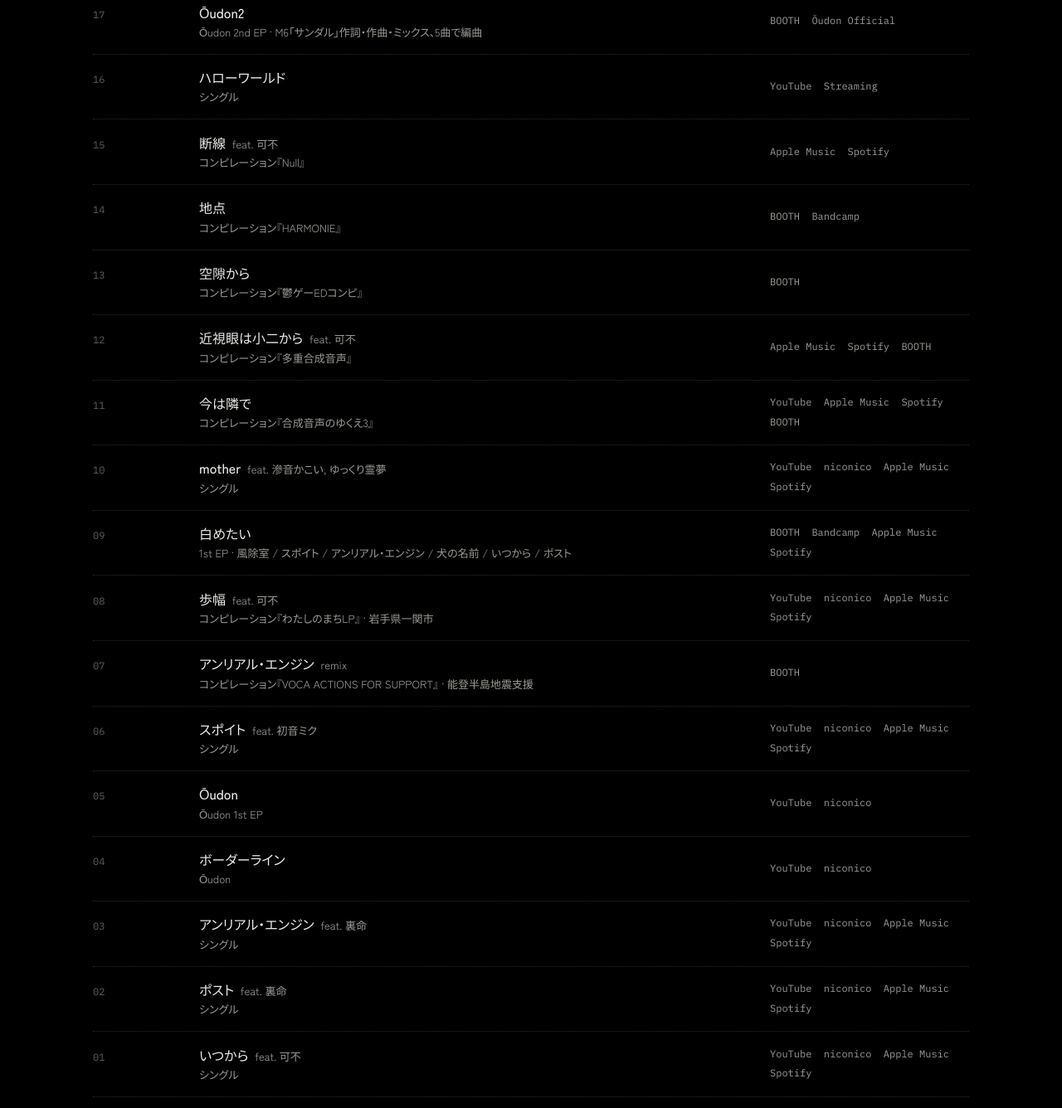
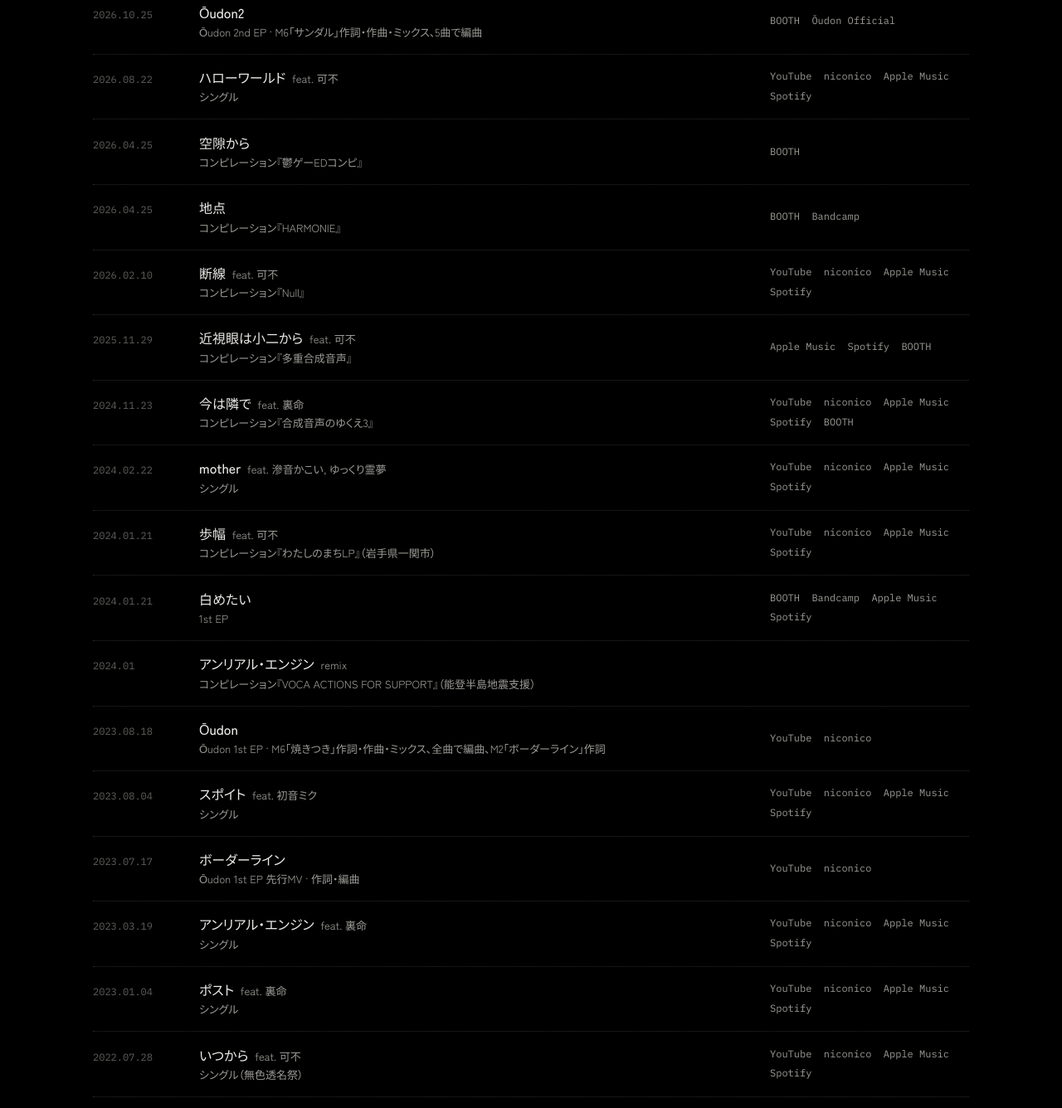
Before and after one commit to Oshibacomyaku/oshibacomyaku.github.io, a plain HTML site: page index.html in a window 1280 px wide. Shown: the part 1524-2860 px from the top of the page at 83% size. Drawn offline with Linux system fonts and the light colour scheme; animation ran at ten frames a second.

Commit message:
リストの表記を揃え、Music を発売日順に、MV リンクを修正
- Music の左列を通し番号から発売日に変更（新しい順）
- 2行目を「どこで（補足） · 何をした」に統一。自分名義の曲は担当を省き、Ōudon 作品だけ担当を記載
- Ōudon 1st EP・ボーダーラインの担当を追記
- スポイトと Ōudon の YouTube / niconico リンクが入れ違っていたのを修正
- 今は隣で・断線・歩幅のリンクを各曲の MV に、ハローワールドに niconico / Apple Music / Spotify を追加
- 期限切れの VOCA ACTIONS FOR SUPPORT の BOOTH リンクを削除

Co-Authored-By: Claude Opus 5.5 <noreply@anthropic.com>

```diff
--- a/index.html
+++ b/index.html
@@ -89,7 +89,7 @@
       <h2 id="music-heading" class="section-title">Music</h2>
       <ol class="index">
         <li class="row">
-          <p class="row-no">17</p>
+          <p class="row-no">2026.10.25</p>
           <div class="row-main">
             <h3 class="row-title">Ōudon2</h3>
             <p class="row-meta">Ōudon 2nd EP · M6「サンダル」作詞・作曲・ミックス、5曲で編曲</p>
@@ -100,29 +100,30 @@
           </p>
         </li>
         <li class="row">
-          <p class="row-no">16</p>
+          <p class="row-no">2026.08.22</p>
           <div class="row-main">
-            <h3 class="row-title">ハローワールド</h3>
+            <h3 class="row-title">ハローワールド <span class="row-feat">feat. 可不</span></h3>
             <p class="row-meta">シングル</p>
           </div>
           <p class="row-links">
             <a href="https://youtu.be/j3BD-WlUVEQ">YouTube</a>
-            <a href="https://nodee.net/a/etkxsa81vjud">Streaming</a>
+            <a href="https://www.nicovideo.jp/watch/sm46697193">niconico</a>
+            <a href="https://music.apple.com/jp/album/hello-world-single/6816013698">Apple Music</a>
+            <a href="https://open.spotify.com/intl-ja/track/6qQCeAXHeeRJBDpflhkNwh">Spotify</a>
           </p>
         </li>
         <li class="row">
-          <p class="row-no">15</p>
+          <p class="row-no">2026.04.25</p>
           <div class="row-main">
-            <h3 class="row-title">断線 <span class="row-feat">feat. 可不</span></h3>
-            <p class="row-meta">コンピレーション『Null』</p>
+            <h3 class="row-title">空隙から</h3>
+            <p class="row-meta">コンピレーション『鬱ゲーEDコンピ』</p>
           </div>
           <p class="row-links">
-            <a href="https://music.apple.com/jp/album/%E6%96%AD%E7%B7%9A-feat-kafu/1874849313?i=1874849327">Apple Music</a>
-            <a href="https://open.spotify.com/intl-ja/album/66NolHywMBT5ycVPvBbQMy">Spotify</a>
+            <a href="https://damabgmrecords.booth.pm/items/8219034">BOOTH</a>
           </p>
         </li>
         <li class="row">
-          <p class="row-no">14</p>
+          <p class="row-no">2026.04.25</p>
           <div class="row-main">
             <h3 class="row-title">地点</h3>
             <p class="row-meta">コンピレーション『HARMONIE』</p>
@@ -133,17 +134,20 @@
           </p>
         </li>
         <li class="row">
-          <p class="row-no">13</p>
+          <p class="row-no">2026.02.10</p>
           <div class="row-main">
-            <h3 class="row-title">空隙から</h3>
-            <p class="row-meta">コンピレーション『鬱ゲーEDコンピ』</p>
+            <h3 class="row-title">断線 <span class="row-feat">feat. 可不</span></h3>
+            <p class="row-meta">コンピレーション『Null』</p>
           </div>
           <p class="row-links">
-            <a href="https://damabgmrecords.booth.pm/items/8219034">BOOTH</a>
+            <a href="https://youtu.be/2_FavaceTPQ">YouTube</a>
+            <a href="https://www.nicovideo.jp/watch/sm46039381">niconico</a>
+            <a href="https://music.apple.com/jp/album/%E6%96%AD%E7%B7%9A-feat-kafu/1874849313?i=1874849327">Apple Music</a>
+            <a href="https://open.spotify.com/intl-ja/album/66NolHywMBT5ycVPvBbQMy">Spotify</a>
           </p>
         </li>
         <li class="row">
-          <p class="row-no">12</p>
+          <p class="row-no">2025.11.29</p>
           <div class="row-main">
             <h3 class="row-title">近視眼は小二から <span class="row-feat">feat. 可不</span></h3>
             <p class="row-meta">コンピレーション『多重合成音声』</p>
@@ -155,20 +159,21 @@
           </p>
         </li>
         <li class="row">
-          <p class="row-no">11</p>
+          <p class="row-no">2024.11.23</p>
           <div class="row-main">
-            <h3 class="row-title">今は隣で</h3>
+            <h3 class="row-title">今は隣で <span class="row-feat">feat. 裏命</span></h3>
             <p class="row-meta">コンピレーション『合成音声のゆくえ3』</p>
           </div>
           <p class="row-links">
-            <a href="https://youtu.be/YO0ZapqHxPc">YouTube</a>
+            <a href="https://youtu.be/3AVrc_cNRYo">YouTube</a>
+            <a href="https://www.nicovideo.jp/watch/sm46412330">niconico</a>
             <a href="https://music.apple.com/jp/album/%E4%BB%8A%E3%81%AF%E9%9A%A3%E3%81%A7/1782854868?i=1782855088">Apple Music</a>
             <a href="https://open.spotify.com/intl-ja/album/4yFRNrqKsD493To21GHkIb">Spotify</a>
             <a href="https://booth.pm/ja/items/6312940">BOOTH</a>
           </p>
         </li>
         <li class="row">
-          <p class="row-no">10</p>
+          <p class="row-no">2024.02.22</p>
           <div class="row-main">
             <h3 class="row-title">mother <span class="row-feat">feat. 滲音かこい, ゆっくり霊夢</span></h3>
             <p class="row-meta">シングル</p>
@@ -181,10 +186,23 @@
           </p>
         </li>
         <li class="row">
-          <p class="row-no">09</p>
+          <p class="row-no">2024.01.21</p>
+          <div class="row-main">
+            <h3 class="row-title">歩幅 <span class="row-feat">feat. 可不</span></h3>
+            <p class="row-meta">コンピレーション『わたしのまちLP』（岩手県一関市）</p>
+          </div>
+          <p class="row-links">
+            <a href="https://youtu.be/TCeAlT0YoqY">YouTube</a>
+            <a href="https://www.nicovideo.jp/watch/sm43327919">niconico</a>
+            <a href="https://music.apple.com/jp/album/%E6%AD%A9%E5%B9%85/1740871517?i=1740871921">Apple Music</a>
+            <a href="https://open.spotify.com/intl-ja/album/4teFxQ9p8SnqUvqT2Sr2qo">Spotify</a>
+          </p>
+        </li>
+        <li class="row">
+          <p class="row-no">2024.01.21</p>
           <div class="row-main">
             <h3 class="row-title">白めたい</h3>
-            <p class="row-meta">1st EP · 風除室 / スポイト / アンリアル・エンジン / 犬の名前 / いつから / ポスト</p>
+            <p class="row-meta">1st EP</p>
           </div>
           <p class="row-links">
             <a href="https://oshibacomyaku.booth.pm/items/5445843">BOOTH</a>
@@ -194,57 +212,42 @@
           </p>
         </li>
         <li class="row">
-          <p class="row-no">08</p>
+          <p class="row-no">2024.01</p>
           <div class="row-main">
-            <h3 class="row-title">歩幅 <span class="row-feat">feat. 可不</span></h3>
-            <p class="row-meta">コンピレーション『わたしのまちLP』 · 岩手県一関市</p>
+            <h3 class="row-title">アンリアル・エンジン <span class="row-feat">remix</span></h3>
+            <p class="row-meta">コンピレーション『VOCA ACTIONS FOR SUPPORT』（能登半島地震支援）</p>
+          </div>
+          <p class="row-links"></p>
+        </li>
+        <li class="row">
+          <p class="row-no">2023.08.18</p>
+          <div class="row-main">
+            <h3 class="row-title">Ōudon</h3>
+            <p class="row-meta">Ōudon 1st EP · M6「焼きつき」作詞・作曲・ミックス、全曲で編曲、M2「ボーダーライン」作詞</p>
           </div>
           <p class="row-links">
-            <a href="https://youtu.be/TCeAlT0YoqY">YouTube</a>
-            <a href="https://www.nicovideo.jp/watch/sm43237202">niconico</a>
-            <a href="https://music.apple.com/jp/album/%E6%AD%A9%E5%B9%85/1740871517?i=1740871921">Apple Music</a>
-            <a href="https://open.spotify.com/intl-ja/album/4teFxQ9p8SnqUvqT2Sr2qo">Spotify</a>
+            <a href="https://youtu.be/LZPXRIdtL_s">YouTube</a>
+            <a href="https://www.nicovideo.jp/watch/sm42557414">niconico</a>
           </p>
         </li>
         <li class="row">
-          <p class="row-no">07</p>
-          <div class="row-main">
-            <h3 class="row-title">アンリアル・エンジン <span class="row-feat">remix</span></h3>
-            <p class="row-meta">コンピレーション『VOCA ACTIONS FOR SUPPORT』 · 能登半島地震支援</p>
-          </div>
-          <p class="row-links">
-            <a href="https://ichiiis.booth.pm/items/5393022">BOOTH</a>
-          </p>
-        </li>
-        <li class="row">
-          <p class="row-no">06</p>
+          <p class="row-no">2023.08.04</p>
           <div class="row-main">
             <h3 class="row-title">スポイト <span class="row-feat">feat. 初音ミク</span></h3>
             <p class="row-meta">シングル</p>
           </div>
           <p class="row-links">
-            <a href="https://youtu.be/LZPXRIdtL_s">YouTube</a>
-            <a href="https://www.nicovideo.jp/watch/sm42557414">niconico</a>
+            <a href="https://youtu.be/2ATcHVf5hJ4">YouTube</a>
+            <a href="https://www.nicovideo.jp/watch/sm42565364">niconico</a>
             <a href="https://music.apple.com/jp/album/eye-dropper-tool-single/1701256026">Apple Music</a>
             <a href="https://open.spotify.com/intl-ja/album/62q5EFiy03REWmr1JEuBtW">Spotify</a>
           </p>
         </li>
         <li class="row">
-          <p class="row-no">05</p>
-          <div class="row-main">
-            <h3 class="row-title">Ōudon</h3>
-            <p class="row-meta">Ōudon 1st EP</p>
-          </div>
-          <p class="row-links">
-            <a href="https://youtu.be/2ATcHVf5hJ4">YouTube</a>
-            <a href="https://www.nicovideo.jp/watch/sm42565364">niconico</a>
-          </p>
-        </li>
-        <li class="row">
-          <p class="row-no">04</p>
+          <p class="row-no">2023.07.17</p>
           <div class="row-main">
             <h3 class="row-title">ボーダーライン</h3>
-            <p class="row-meta">Ōudon</p>
+            <p class="row-meta">Ōudon 1st EP 先行MV · 作詞・編曲</p>
           </div>
           <p class="row-links">
             <a href="https://youtu.be/kvxlQfVhWi8">YouTube</a>
@@ -252,7 +255,7 @@
           </p>
         </li>
         <li class="row">
-          <p class="row-no">03</p>
+          <p class="row-no">2023.03.19</p>
           <div class="row-main">
             <h3 class="row-title">アンリアル・エンジン <span class="row-feat">feat. 裏命</span></h3>
             <p class="row-meta">シングル</p>
@@ -265,7 +268,7 @@
           </p>
         </li>
         <li class="row">
-          <p class="row-no">02</p>
+          <p class="row-no">2023.01.04</p>
           <div class="row-main">
             <h3 class="row-title">ポスト <span class="row-feat">feat. 裏命</span></h3>
             <p class="row-meta">シングル</p>
@@ -278,10 +281,10 @@
           </p>
         </li>
         <li class="row">
-          <p class="row-no">01</p>
+          <p class="row-no">2022.07.28</p>
           <div class="row-main">
             <h3 class="row-title">いつから <span class="row-feat">feat. 可不</span></h3>
-            <p class="row-meta">シングル</p>
+            <p class="row-meta">シングル（無色透名祭）</p>
           </div>
           <p class="row-links">
             <a href="https://youtu.be/lIz2E3EqTh0">YouTube</a>
@@ -350,7 +353,7 @@
           <p class="row-no">2024.06.30</p>
           <div class="row-main">
             <h3 class="row-title">〰︎さむいから早くドアしめて〰︎</h3>
-            <p class="row-meta">出演、フライヤー制作</p>
+            <p class="row-meta">出演・フライヤー制作</p>
           </div>
           <p class="row-links">
           </p>
```
